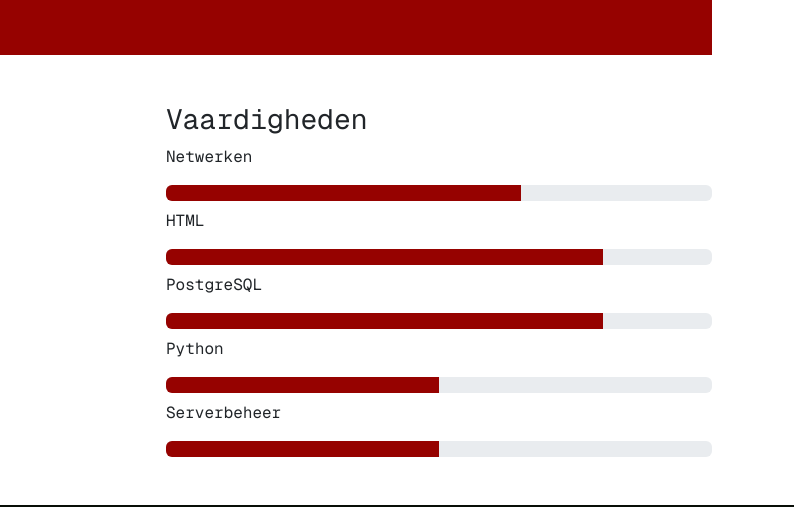
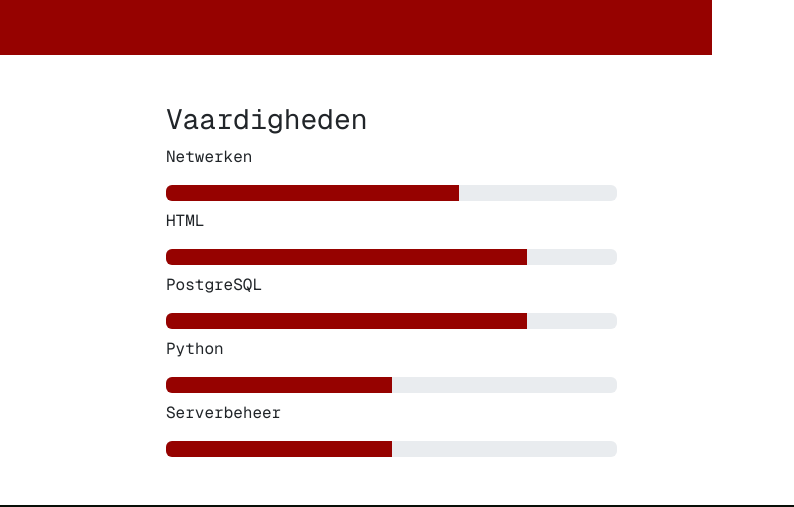
Before and after one commit to Mikhailtlb/Portfolio, a plain HTML site: page index.html in a window 1280 px wide. Shown: the part 951-1458 px from the top of the page, 486-1280 px from the left. Drawn offline with nearby package versions, Linux system fonts and the light colour scheme.

Commit message:
update index

```diff
--- a/index.html
+++ b/index.html
@@ -95,7 +95,7 @@
         <img src="/assets/images/Mikail.png" class="img-fluid" alt="portret Mikail Taleb" width="400">
       </figure>
 
-      <section class="col-md-6">
+      <section class="col-md-5">
         <h3>Vaardigheden</h3>
 
         <p>Netwerken</p>
```
